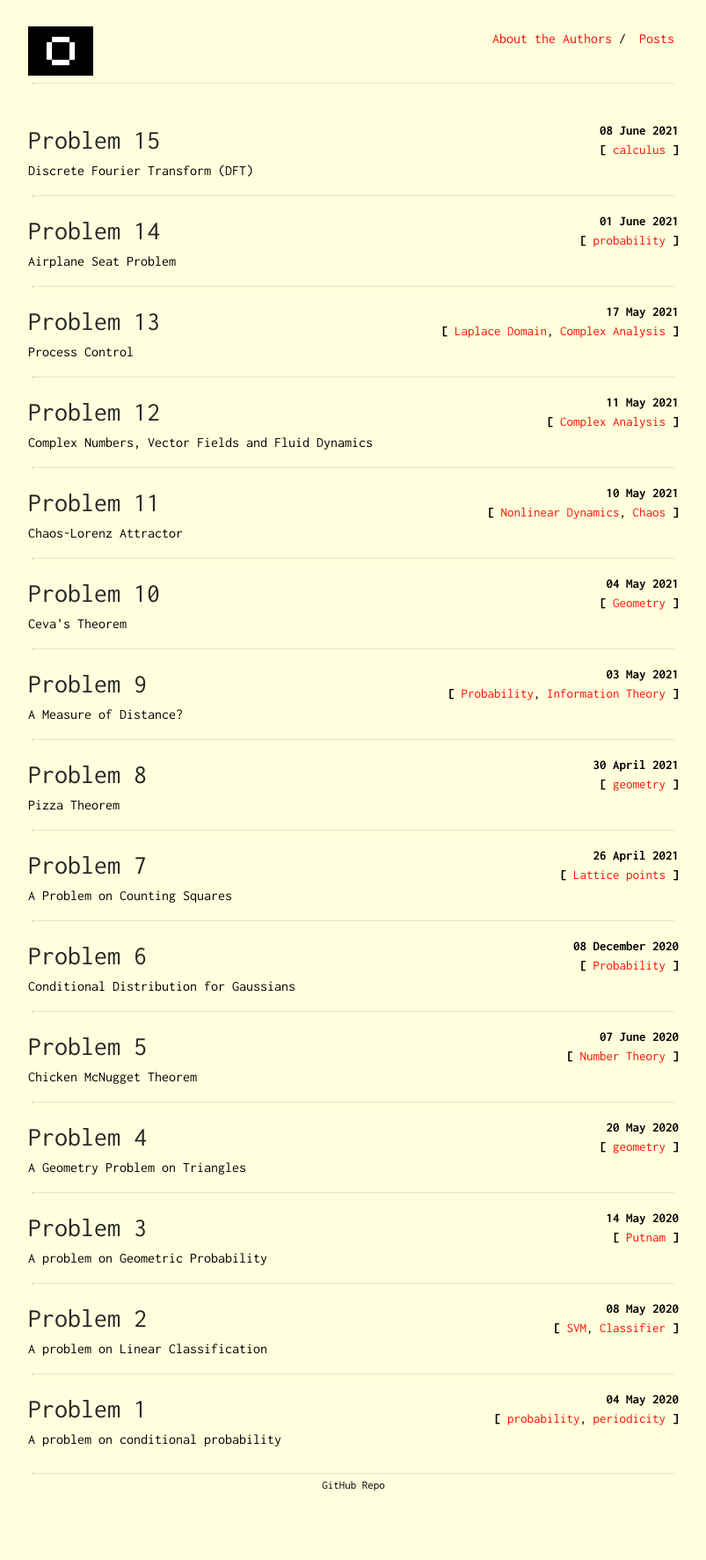
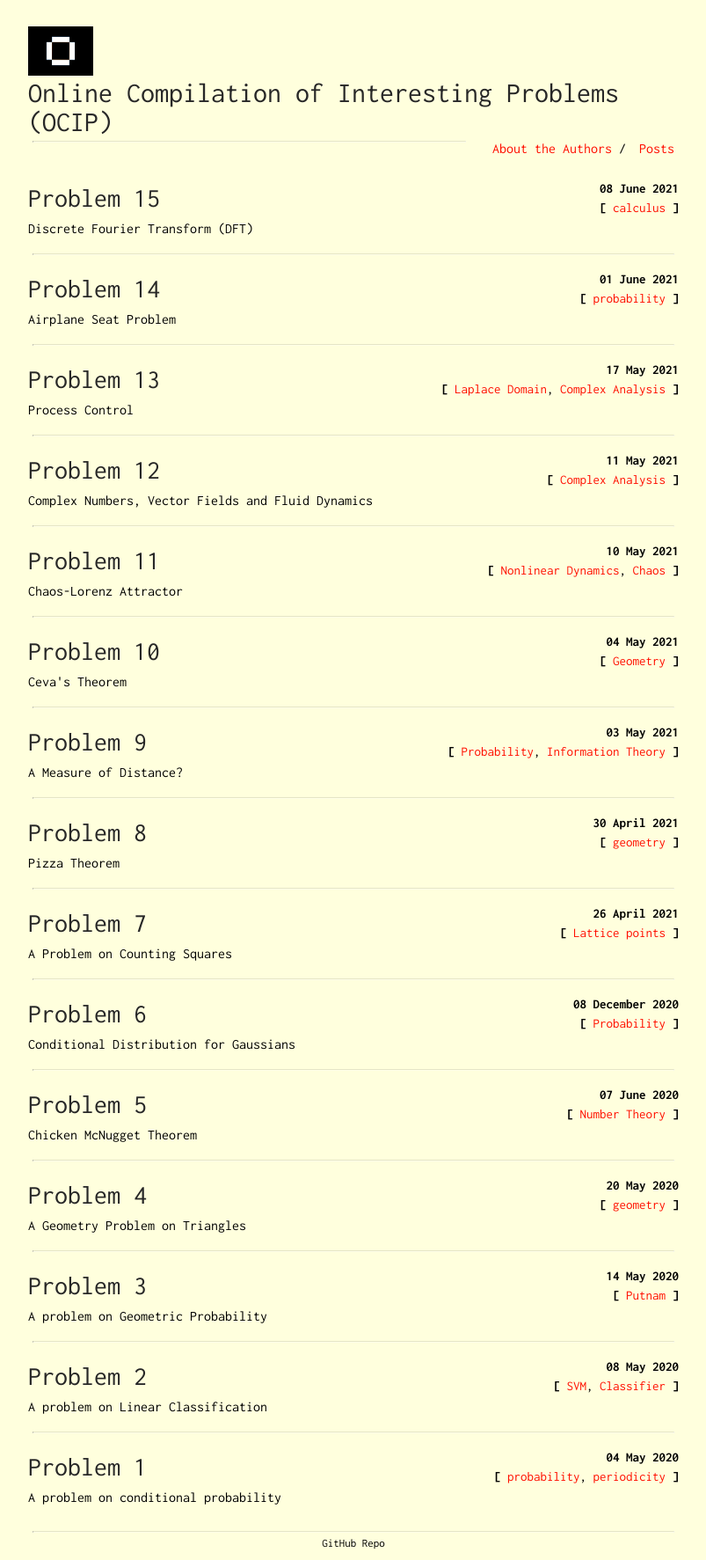
Before and after one commit to Oscuro-Phoenix/math-for-fun, a Jekyll site: the page built from index.html, in a window 1280 px wide. Shown: the whole page at 88% size, without its empty margins (238-1041 px from the left). Built offline with Jekyll 4.4.1, drawn with Linux system fonts in a browser that asks for light colours; before the commit the page ends 1707 px from its top, so only the background shows below that.

Commit message:
Update _config.yml

```diff
--- a/_config.yml
+++ b/_config.yml
@@ -1,4 +1,5 @@
 title: OCIP
+description: Online Compilation of Interesting Problems (OCIP)
 author: oscuro-phoenix
 subtitle: Online Compilation of Interesting Problems in Mathematics
 
```
